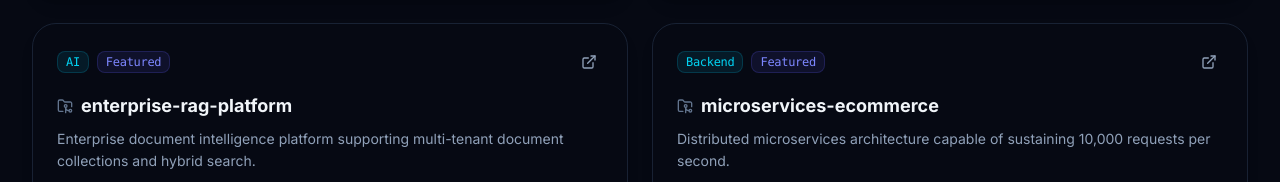
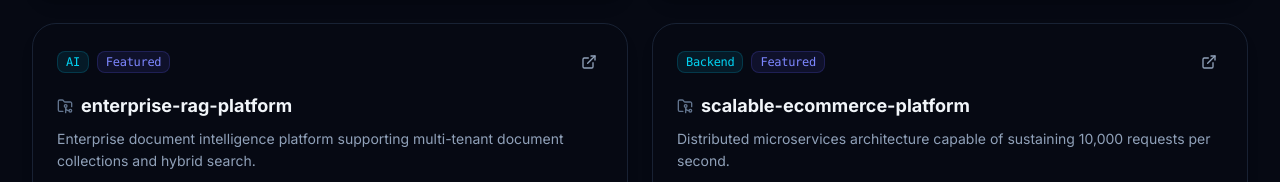
Before and after one commit to mrityunjay45108/My-Portfolio, a React (Vite) app in the folder client/: page /github in a window 1280 px wide. Shown: the part 1757-1939 px from the top of the page. Built offline with nearby package versions, Linux system fonts and the light colour scheme; no server answers.

Commit message:
feat: update e-commerce GitHub URL and add Cloudinary resume PDF link

```diff
--- a/client/src/components/portfolio/ContactSection.tsx
+++ b/client/src/components/portfolio/ContactSection.tsx
@@ -156,7 +156,7 @@ export const ContactSection: React.FC = () => {
                 <div className="grid grid-cols-1 sm:grid-cols-2 gap-4">
                   <Input
                     label="Your Name"
-                    placeholder="John Doe"
+                    placeholder="Enter your name"
                     value={formData.name}
                     onChange={(e) => setFormData({ ...formData, name: e.target.value })}
                     error={errors.name}
@@ -165,7 +165,7 @@ export const ContactSection: React.FC = () => {
                   <Input
                     label="Email Address"
                     type="email"
-                    placeholder="john@company.com"
+                    placeholder="Enter your email"
                     value={formData.email}
                     onChange={(e) => setFormData({ ...formData, email: e.target.value })}
                     error={errors.email}
--- a/client/src/data/github.ts
+++ b/client/src/data/github.ts
@@ -99,10 +99,10 @@ export const fallbackGitHubRepos: GitHubRepo[] = [
   {
     id: 'gh-3',
     owner: 'mrityunjay45108',
-    name: 'microservices-ecommerce',
-    fullName: 'mrityunjay45108/microservices-ecommerce',
+    name: 'scalable-ecommerce-platform',
+    fullName: 'mrityunjay45108/scalable-ecommerce-platform',
     description: 'Event-driven e-commerce backend with distributed Saga orchestration, Docker, and Redis caching.',
-    url: 'https://github.com/mrityunjay45108/microservices-ecommerce',
+    url: 'https://github.com/mrityunjay45108/scalable-ecommerce-platform',
     homepage: 'https://ecommerce.demo.mrityunjay.dev',
     language: 'TypeScript',
     stars: 29,
--- a/client/src/data/personal.ts
+++ b/client/src/data/personal.ts
@@ -8,7 +8,7 @@ export const personalInfo: PersonalInfo = {
   email: 'kumarmrityunjay5210@gmail.com',
   github: 'https://github.com/mrityunjay45108',
   linkedin: 'https://www.linkedin.com/in/mrityunjay-kumar-8480842a5',
-  resumeUrl: '/resume.pdf',
+  resumeUrl: 'https://res.cloudinary.com/dpd6q8ex4/image/upload/v1788340801/Mrityunjay_kumar_resume0._ydptl9.pdf',
   location: 'India',
   stats: [
     {
--- a/client/src/data/projects.ts
+++ b/client/src/data/projects.ts
@@ -122,7 +122,7 @@ export const initialProjects: Project[] = [
     featured: true,
     published: true,
     order: 4,
-    githubUrl: 'https://github.com/mrityunjay45108/microservices-ecommerce',
+    githubUrl: 'https://github.com/mrityunjay45108/scalable-ecommerce-platform',
     liveUrl: 'https://ecommerce.demo.mrityunjay.dev',
     architectureImage: 'https://images.unsplash.com/photo-1551288049-bebda4e38f71?auto=format&fit=crop&w=1200&q=80',
     architectureDescription: 'Kubernetes-orchestrated microservices cluster with Kong API Gateway, Dockerized container instances, and PostgreSQL sharded databases.',
```
Also changed, not shown: 1 other file (tests, documents, lock files or other folders).
